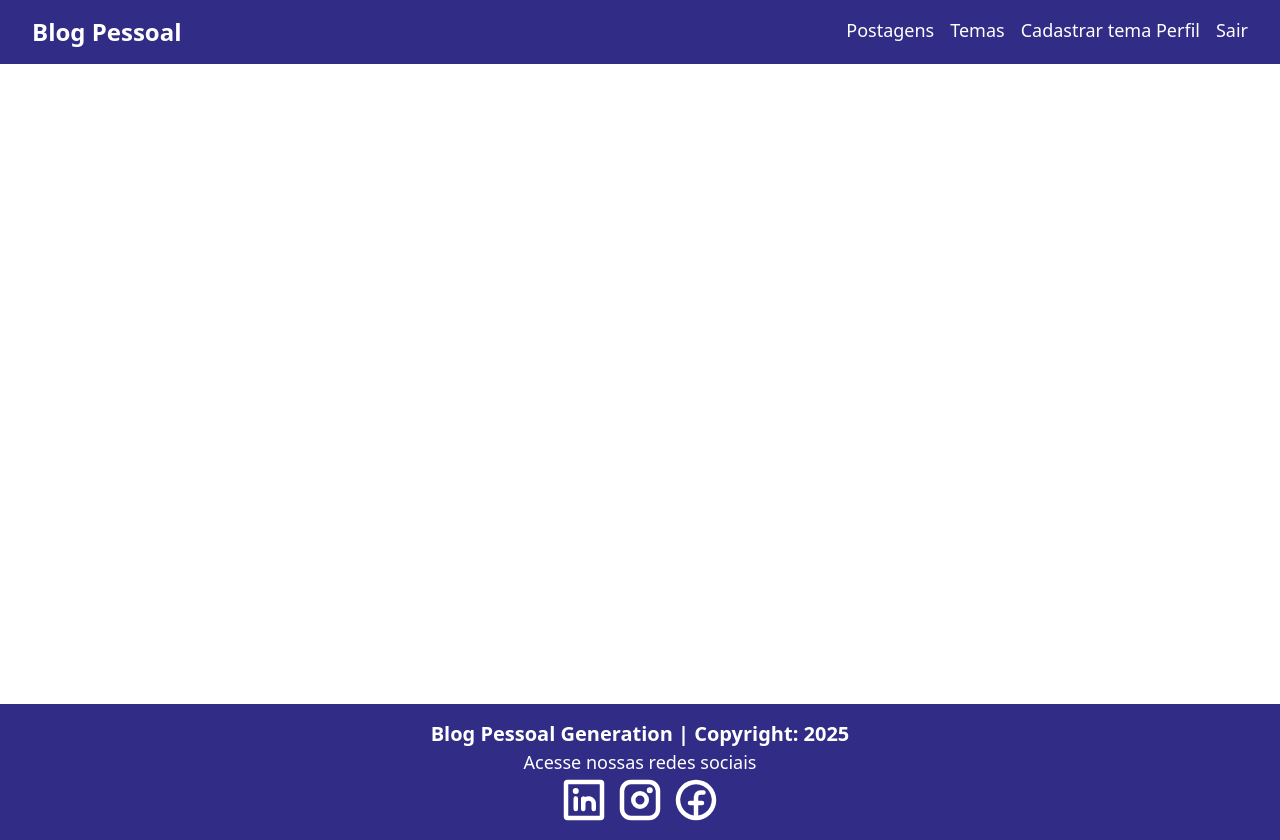
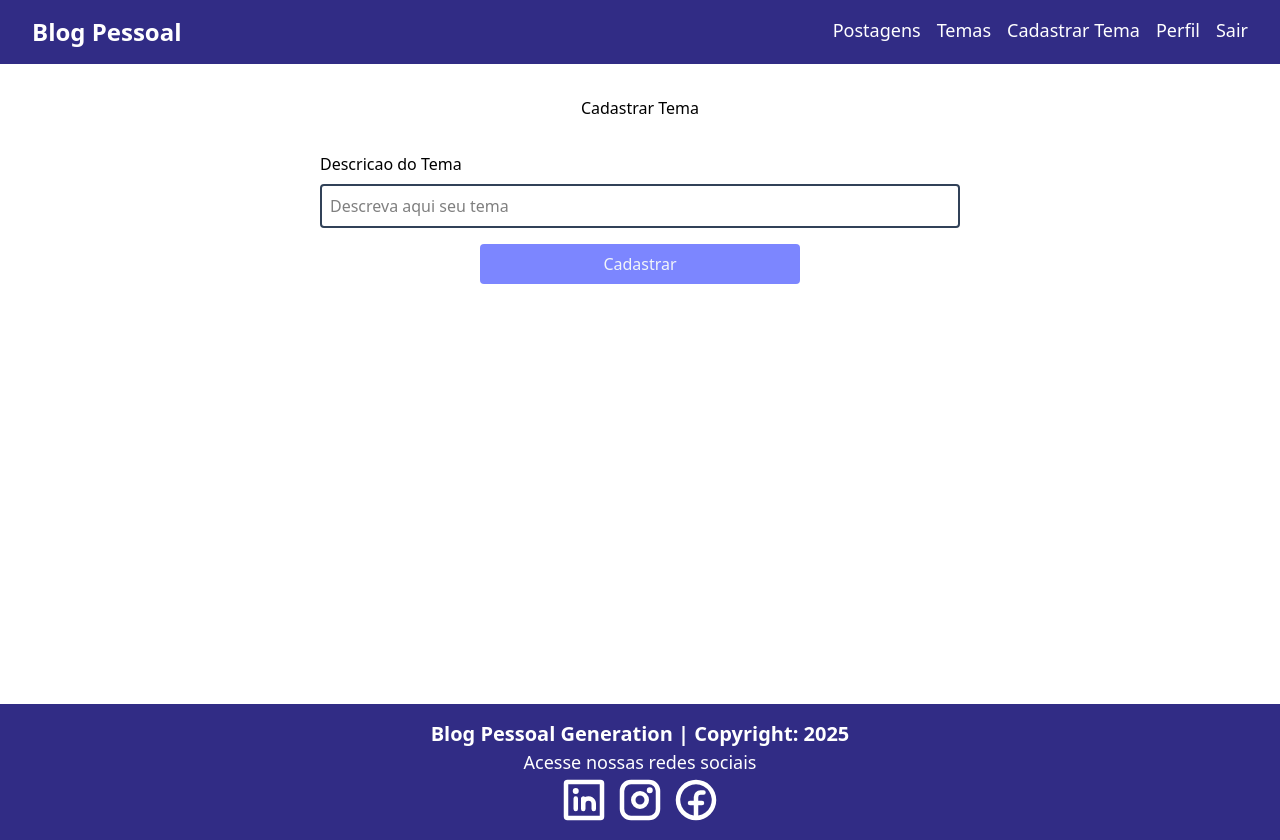
Before and after one commit to sonyflavio/blog-pessoal-frontend, a React (Vite) app: page /cadastrartema in a window 1280 px wide. Built offline with nearby package versions, Linux system fonts and the light colour scheme.

Commit message:
Criando o componente FormTema

```diff
--- a/src/App.tsx
+++ b/src/App.tsx
@@ -6,6 +6,7 @@
 import Login from "./pages/login/Login";
 import { AuthProvider } from "./contexts/AuthContext";
 import ListaTemas from "./components/tema/listatemas/ListaTemas";
+import FormTema from "./components/tema/formtema/FormTema";
 
 function App() {
   return (
@@ -20,6 +21,8 @@
               <Route path="/home" element={<Home />} />
               <Route path="/cadastro" element={<Cadastro />} />
               <Route path="/temas" element={<ListaTemas />} />
+              <Route path="/cadastrartema" element={<FormTema />} />
+              <Route path="/editartema/:id" element={<FormTema />} />
             </Routes>
           </div>
           <Footer />
--- a/src/components/navbar/Navbar.tsx
+++ b/src/components/navbar/Navbar.tsx
@@ -27,7 +27,7 @@
                     <div className='flex gap-4'>
                         Postagens
                         <Link to='/temas' className="hover:underline">Temas</Link>
-                        Cadastrar tema
+                        <Link to='/cadastrartema' className="hover:underline">Cadastrar Tema</Link>
                         Perfil
                         <Link to='' onClick={logout} className="hover:underline">Sair</Link>
                     </div>
--- /dev/null
+++ b/src/components/tema/formtema/FormTema.tsx
@@ -0,0 +1,28 @@
+function FormTema() {
+    return (
+        <div className="container flex flex-col items-center justify-center mx-auto">
+            <h1 className="text-4x1 text-center my-8">
+                Cadastrar Tema
+            </h1>
+
+            <form className="w-1/2 flex flex-col gap-4">
+                <div className="flex flex-col gap-2">
+                    <label htmlFor="descricao">Descricao do Tema</label>
+                    <input
+                        type="text"
+                        placeholder="Descreva aqui seu tema"
+                        name='descricao'
+                        className="border-2 border-slate-700 rounded p-2"
+                    />
+                </div>
+                <button
+                    className="rounded text-slate-100 bg-indigo-400 hover:bg-indigo-800 w-1/2 py-2 mx-auto flex justify-center"
+                    type="submit">
+                    Cadastrar
+                </button>
+            </form>
+        </div>
+    )
+}
+
+export default FormTema;
```
